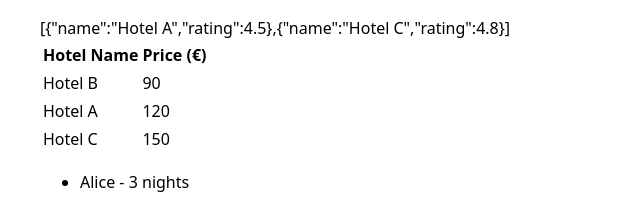
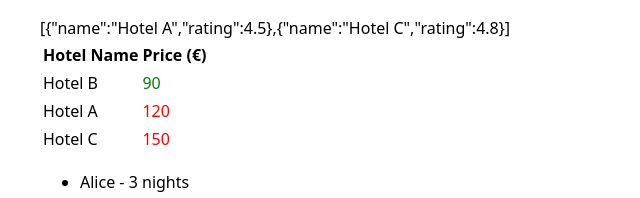
Before and after one commit to bestii/Coding-Environment, a React (Vite) app in the folder tsx/: page / in a window 1280 px wide. Shown: the part 208-406 px from the top of the page, without its empty margins (0-640 px from the left). Built offline with nearby package versions, Linux system fonts and the light colour scheme.

Commit message:
feat: add conditional styling for hotel prices in HotelTable component

```diff
--- a/tsx/src/components/HotelTable.tsx
+++ b/tsx/src/components/HotelTable.tsx
@@ -19,7 +19,9 @@ const HotelTable = () => {
         {sortedHotels.map((hotel) => (
           <tr key={hotel.id}>
             <td>{hotel.name}</td>
-            <td>{hotel.price}</td>
+            <td style={{ color: hotel.price > 100 ? "red" : "green" }}>
+              {hotel.price}
+            </td>
           </tr>
         ))}
       </tbody>
```
